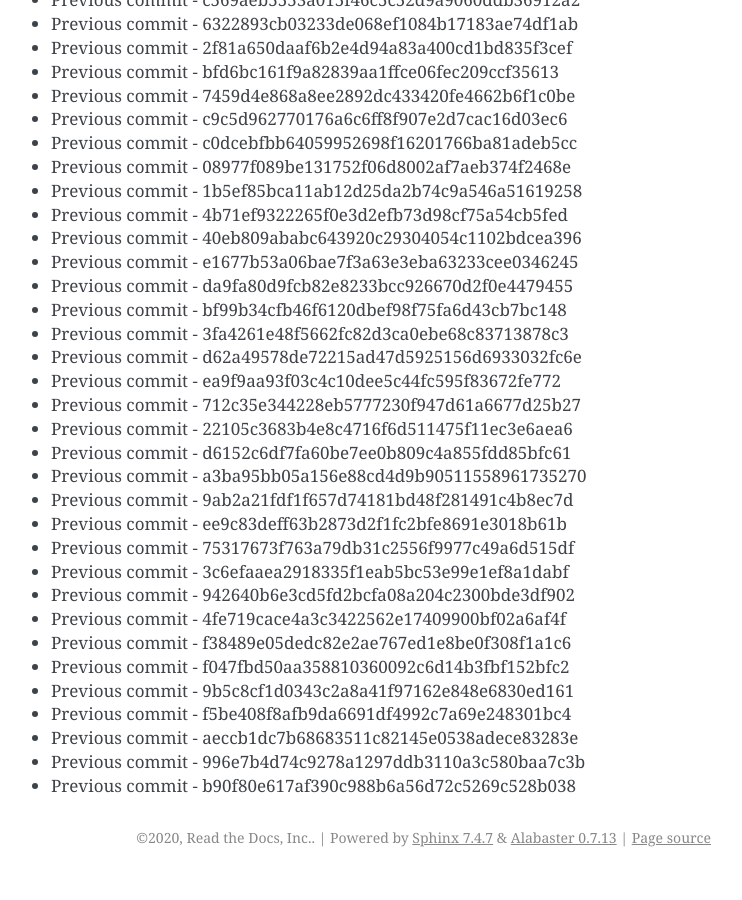
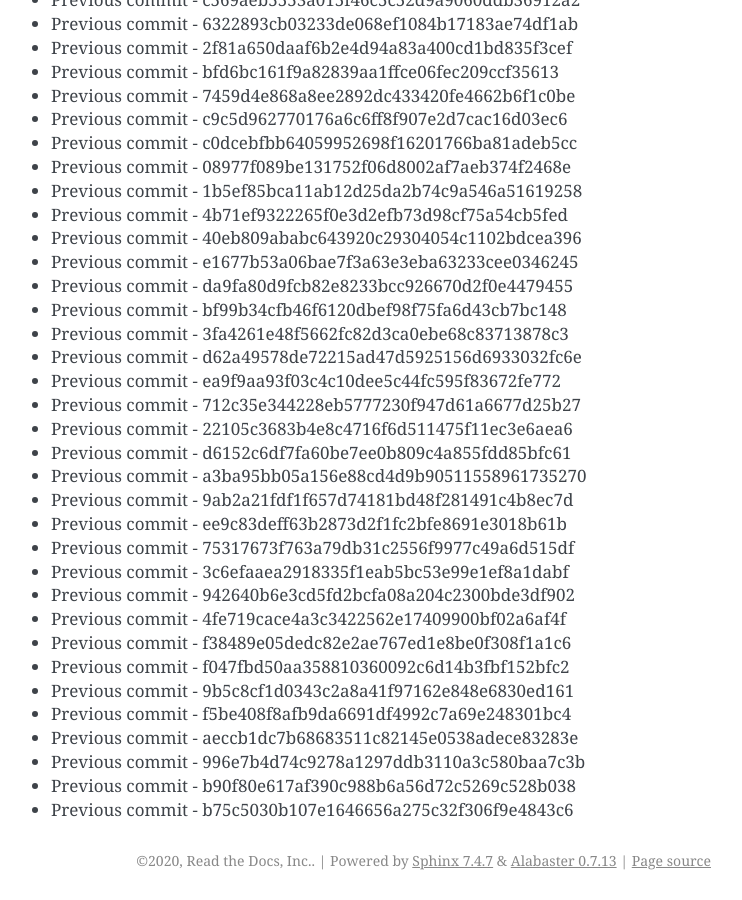
Before and after one commit to readthedocs/rtd-git-stresstest, a Sphinx documentation site: the page built from docs/updates.rst, in a window 1280 px wide and 900 px high, scrolled down 102125 px. Shown: the whole window, without its empty margins (399-1141 px from the left). Built offline with Sphinx 7.4.7, drawn with Linux system fonts in a browser that asks for light colours; before the commit the page ends 103002 px from its top, so only the background shows below that.

Commit message:
Generating commit from previous: b75c5030b107e1646656a275c32f306f9e4843c6

```diff
--- a/docs/updates.rst
+++ b/docs/updates.rst
@@ -4323,3 +4323,4 @@ It can be tested for any performance characteristics.
 * Previous commit - aeccb1dc7b68683511c82145e0538adece83283e
 * Previous commit - 996e7b4d74c9278a1297ddb3110a3c580baa7c3b
 * Previous commit - b90f80e617af390c988b6a56d72c5269c528b038
+* Previous commit - b75c5030b107e1646656a275c32f306f9e4843c6
```
